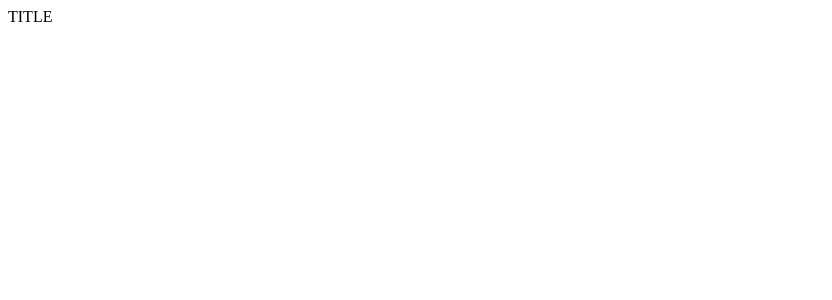
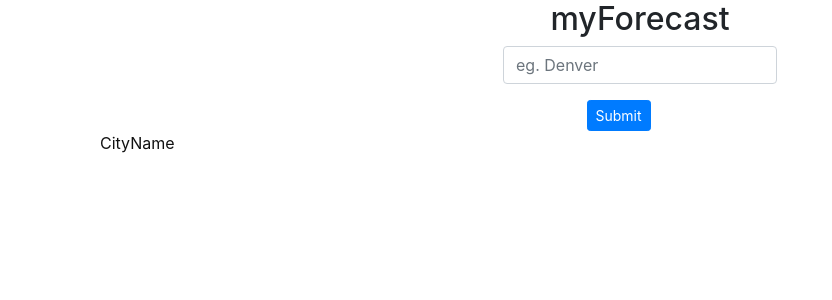
Before and after one commit to SuperPox/ReactProject, a React (Create React App) app: page / in a window 1280 px wide. Shown: the top 300 px of the page, without its empty margins (0-832 px from the left). Built offline with nearby package versions, Linux system fonts and the light colour scheme.

Commit message:
adds bootstrap

```diff
--- a/package.json
+++ b/package.json
@@ -6,7 +6,9 @@
     "@testing-library/jest-dom": "^5.11.4",
     "@testing-library/react": "^11.1.0",
     "@testing-library/user-event": "^12.1.10",
+    "bootstrap": "^4.6.0",
     "react": "^17.0.2",
+    "react-bootstrap": "^1.6.0",
     "react-dom": "^17.0.2",
     "react-scripts": "4.0.3",
     "web-vitals": "^1.0.1"
--- a/src/App.js
+++ b/src/App.js
@@ -1,13 +1,34 @@
 import React from 'react'
-import List from './List'
+import 'bootstrap/dist/css/bootstrap.min.css'
+import { Container, Row } from 'react-bootstrap'
+
+import CityForm from './components/CityForm'
+import CityContainer from './components/CityContainer'
+
+
+
 
 class App extends React.Component {
   render () {
-    let title = "TITLE"
+
 
     return (
-      <div>
-        <List title={title}/>
+      <div className= "App">
+
+        <Container fluid="md">
+          <Row className="justify-content-md-center">
+            <h2>myForecast</h2>
+          </Row>
+          <Row className="justify-content-md-center">
+            <CityForm/>
+          </Row>
+        </Container>
+
+
+        <Container fluid="md">
+          <CityContainer/>
+        </Container>
+
       </div>
     )
   }
--- a/src/List.js
+++ /dev/null
@@ -1,13 +0,0 @@
-import React, { Component } from 'react'
-
-export class List extends Component {
-    render() {
-        return (
-            <div>
-                {this.props.title}
-            </div>
-        )
-    }
-}
-
-export default List
--- /dev/null
+++ b/src/components/CityContainer.js
@@ -0,0 +1,18 @@
+import React, { Component } from 'react'
+import { Container } from 'react-bootstrap'
+
+export class CityContainer extends Component {
+    render() {
+        return (
+            <div>
+                <Container className='mb-3' style={{ color: "#111"}}>
+                    CityName
+                </Container>
+
+
+            </div>
+        )
+    }
+}
+
+export default CityContainer
--- /dev/null
+++ b/src/components/CityForm.js
@@ -0,0 +1,31 @@
+import React, { Component } from 'react'
+import { Form, Button} from 'react-bootstrap'
+
+export class CityForm extends Component {
+
+    handleClick(event) {
+        console.log("click")
+    }
+
+    render() {
+        return (
+            <div>
+                <Form>
+                    <Form.Group controlId="cityInput">
+                        <Form.Control type="email" placeholder="eg. Denver" />
+                    </Form.Group>
+                </Form>
+                <div class="container">
+                    <div class="row justify-content-center">
+                        <div class="col-sm-6">
+                            <Button onClick={this.handleClick}
+                                variant="primary" size="sm" type="submit">Submit</Button>
+                        </div>
+                    </div>
+                </div>
+            </div>
+        )
+    }
+}
+
+export default CityForm
--- a/src/index.js
+++ b/src/index.js
@@ -1,6 +1,9 @@
 import React from 'react';
 import ReactDOM from 'react-dom';
 import App from './App';
+
+
+
 
 
 ReactDOM.render(
```
Also changed, not shown: 2 other files (tests, documents, lock files or other folders).
